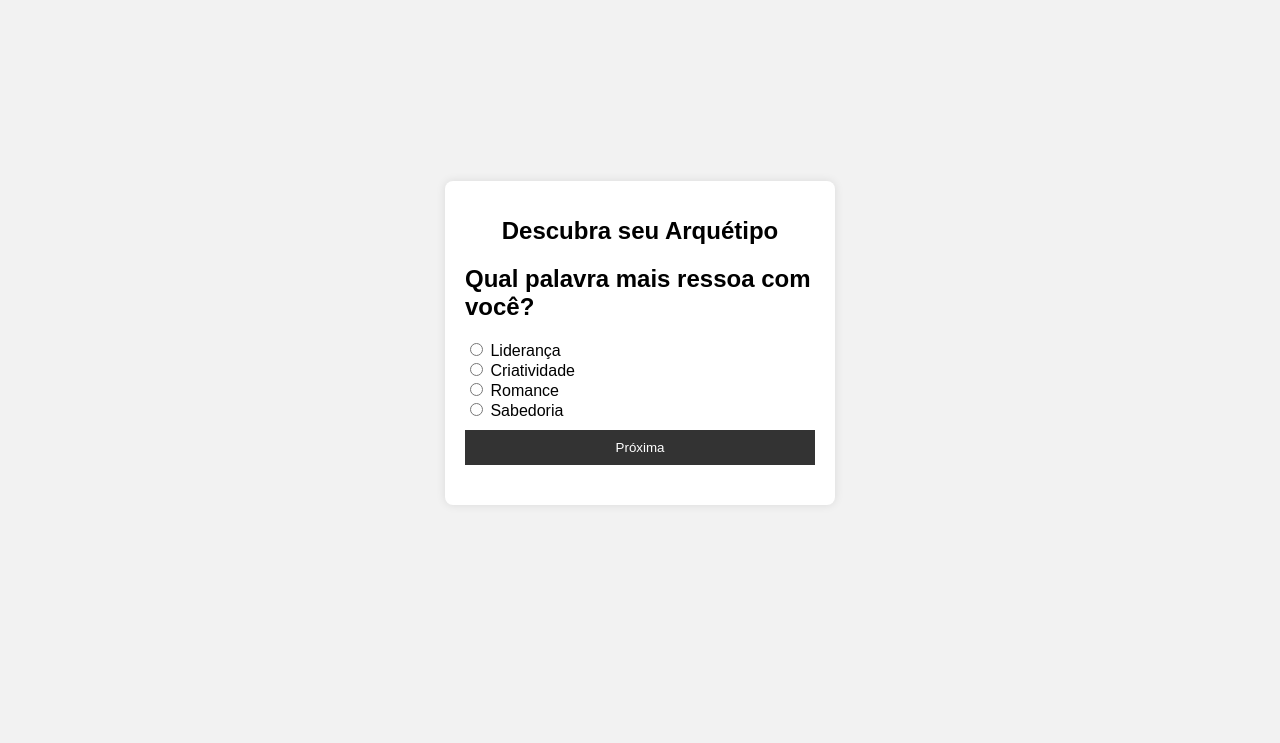
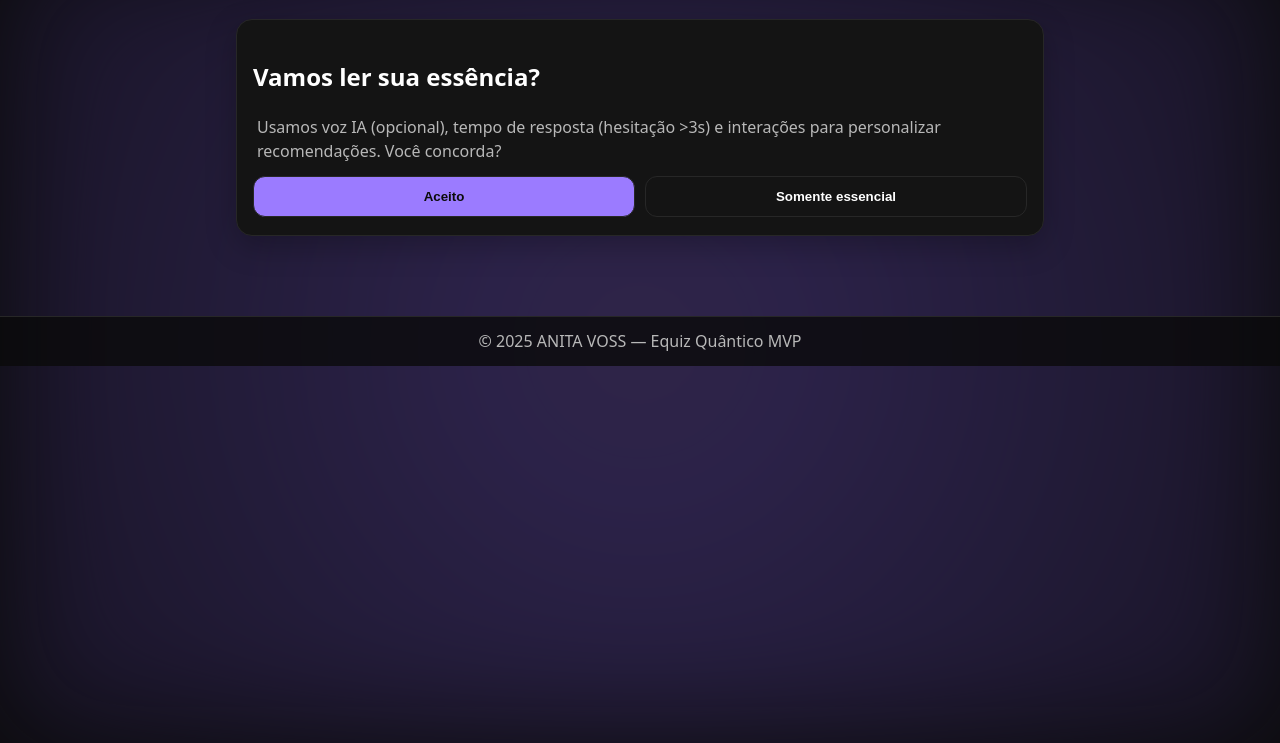
Before and after one commit to antiavoss/teste, a plain HTML site: page index.html in a window 1280 px wide. Shown: the part 57-800 px from the top of the page. Drawn offline with Linux system fonts and the light colour scheme; animation ran at ten frames a second.

Commit message:
Add files via upload

```diff
--- /dev/null
+++ b/app.js
@@ -0,0 +1,190 @@
+// Equiz Quântico — MVP focado em mobile
+const $ = (s)=>document.querySelector(s);
+const el = {
+  consent: $('#consent'), quiz: $('#quiz'), result: $('#result'),
+  bar: $('#bar'), step: $('#step'), qtitle: $('#qtitle'), opts: $('#opts'),
+  back: $('#btnBack'), next: $('#btnNext'),
+  archTitle: $('#archTitle'), archCopy: $('#archCopy'), tags: $('#tags'),
+  see: $('#btnSee'), retry: $('#btnRetry'), grid: $('#grid'),
+  accept: $('#btnAccept'), decline: $('#btnDecline')
+};
+
+// Perguntas indiretas (A/B/C/D) — 4 arquétipos
+const QUIZ = [
+  { q:"No seu ritual diário, o que te coloca em movimento primeiro?",
+    opts:[
+      {t:"Assumir o controle do dia", a:"Soberana"},
+      {t:"Testar uma ideia nova", a:"Visionária"},
+      {t:"Cuidar de quem você ama", a:"Romântica"},
+      {t:"Escolher o essencial com calma", a:"Eterna"}
+    ]},
+  { q:"Ao montar um look para hoje, você busca…",
+    opts:[
+      {t:"Estrutura que impõe respeito", a:"Soberana"},
+      {t:"Texturas/recortes inesperados", a:"Visionária"},
+      {t:"Delicadeza e aconchego", a:"Romântica"},
+      {t:"Linhas limpas que duram", a:"Eterna"}
+    ]},
+  { q:"Qual elogio te descreve melhor agora?",
+    opts:[
+      {t:"Imponente", a:"Soberana"},
+      {t:"Inventiva", a:"Visionária"},
+      {t:"Afetuosa", a:"Romântica"},
+      {t:"Elegante", a:"Eterna"}
+    ]},
+  { q:"Se seu guarda-roupa fosse um mantra, seria…",
+    opts:[
+      {t:"Presença é proteção", a:"Soberana"},
+      {t:"Crio futuros leves", a:"Visionária"},
+      {t:"Estética que abraça", a:"Romântica"},
+      {t:"Atemporal é liberdade", a:"Eterna"}
+    ]},
+];
+
+// Cópias "quânticas" — narrativas adaptadas por hesitação
+const COPY = {
+  Soberana:(sig)=> `Você move o ambiente sem esforço. ${sig.hesita ? "Sua pausa revela sabedoria estratégica — poder que escuta antes de agir." : "Você escolhe e o mundo se organiza."}`,
+  Visionária:(sig)=> `Você vê o contorno do amanhã. ${sig.hesita ? "A hesitação foi combustível criativo — sua intuição está desenhando caminhos." : "Seu impulso inaugura possibilidade."}`,
+  Romântica:(sig)=> `Você torna o cotidiano mais humano. ${sig.hesita ? "A pausa indica cuidado — sua estética conversa com afeto." : "Você flui com leveza e calor."}`,
+  Eterna:(sig)=> `Você escolhe o que permanece. ${sig.hesita ? "Sua calma lapida escolhas — elegância essencial." : "Clareza direta, sem ruído."}`
+};
+
+// Curadoria mock (12 itens) — substituirá pela Content API
+const CURA = {
+  Soberana: [
+    {t:"Sobretudo Bell", p:389.90, img:"https://images.unsplash.com/photo-1512436991641-6745cdb1723f?q=80&w=900&auto=format&fit=crop", url:"https://www.anitavoss.com.br/sobretudo-bell?utm_source=equiz&utm_medium=quiz&utm_campaign=Soberana"},
+    {t:"Pantalona Cely", p:426.70, img:"https://images.unsplash.com/photo-1534452203293-494d7ddbf7e0?q=80&w=900&auto=format&fit=crop", url:"https://www.anitavoss.com.br/pantalona-cely?utm_source=equiz&utm_medium=quiz&utm_campaign=Soberana"}
+  ],
+  Visionária: [
+    {t:"Top Ingrid Tech", p:184.20, img:"https://images.unsplash.com/photo-1519741497674-611481863552?q=80&w=900&auto=format&fit=crop", url:"https://www.anitavoss.com.br/top-ingrid?utm_source=equiz&utm_medium=quiz&utm_campaign=Visionaria"},
+    {t:"Calça Maltha", p:426.70, img:"https://images.unsplash.com/photo-1544441893-675973e31985?q=80&w=900&auto=format&fit=crop", url:"https://www.anitavoss.com.br/calca-maltha?utm_source=equiz&utm_medium=quiz&utm_campaign=Visionaria"}
+  ],
+  Romântica: [
+    {t:"Vestido Karin", p:349.90, img:"https://images.unsplash.com/photo-1541099649105-f69ad21f3246?q=80&w=900&auto=format&fit=crop", url:"https://www.anitavoss.com.br/vestido-karin?utm_source=equiz&utm_medium=quiz&utm_campaign=Romentica"},
+    {t:"Top Amora", p:99.90, img:"https://images.unsplash.com/photo-1520975867597-0f5f8d38982b?q=80&w=900&auto=format&fit=crop", url:"https://www.anitavoss.com.br/top-amora?utm_source=equiz&utm_medium=quiz&utm_campaign=Romentica"}
+  ],
+  Eterna: [
+    {t:"Camisa Ícone", p:419.90, img:"https://images.unsplash.com/photo-1519741498318-158f6ab2cfeb?q=80&w=900&auto=format&fit=crop", url:"https://www.anitavoss.com.br/camisa-icone?utm_source=equiz&utm_medium=quiz&utm_campaign=Eterna"},
+    {t:"Tricot Clássico", p:281.20, img:"https://images.unsplash.com/photo-1520975867684-65e0e6b1a6f7?q=80&w=900&auto=format&fit=crop", url:"https://www.anitavoss.com.br/tricot-classico?utm_source=equiz&utm_medium=quiz&utm_campaign=Eterna"}
+  ]
+};
+// duplicar para total ~12 itens
+Object.keys(CURA).forEach(k=>{
+  const base = CURA[k];
+  while(base.length<12){ base.push({...base[base.length%2], t: base[base.length%2].t+" • "+(base.length+1)}) }
+});
+
+let allowVoice = false;
+let i=0, picks=Array(QUIZ.length).fill(null), scores={"Soberana":0,"Visionária":0,"Romântica":0,"Eterna":0};
+let startTs=0, hesitations=0;
+
+function money(n){ try{ return new Intl.NumberFormat('pt-BR',{style:'currency',currency:'BRL'}).format(n);}catch{return "R$ "+Number(n).toFixed(2);} }
+
+function show(id){ [el.consent, el.quiz, el.result].forEach(s=>s.classList.add('hidden')); id.classList.remove('hidden'); }
+
+// Consent
+el.accept.addEventListener('click', ()=>{ allowVoice = true; begin(); });
+el.decline.addEventListener('click', ()=>{ allowVoice = false; begin(); });
+
+function begin(){ i=0; picks.fill(null); Object.keys(scores).forEach(k=>scores[k]=0); hesitations=0; show(el.quiz); renderQ(); }
+
+function renderQ(){
+  el.bar.style.width = (i/QUIZ.length*100)+'%';
+  el.step.textContent = `Pergunta ${i+1} de ${QUIZ.length}`;
+  const q = QUIZ[i]; el.qtitle.textContent = q.q;
+  el.opts.innerHTML = q.opts.map((o,idx)=>`<button class="opt" data-idx="${idx}">${o.t}</button>`).join('');
+  el.next.disabled = picks[i]===null;
+  el.back.disabled = i===0;
+  startTs = performance.now();
+}
+
+el.opts.addEventListener('click', (ev)=>{
+  const btn = ev.target.closest('.opt'); if(!btn) return;
+  const idx = Number(btn.dataset.idx);
+  [...el.opts.children].forEach(c=>c.classList.remove('selected'));
+  btn.classList.add('selected');
+  picks[i]=idx; el.next.disabled=false;
+});
+
+el.next.addEventListener('click', ()=>{
+  if(picks[i]==null) return;
+  const dt = (performance.now()-startTs)/1000;
+  if(dt>3) hesitations++;
+  const choice = QUIZ[i].opts[picks[i]].a;
+  scores[choice]++;
+  i++;
+  if(i<QUIZ.length) renderQ(); else finish();
+});
+el.back.addEventListener('click', ()=>{ if(i===0) return; i--; renderQ(); });
+
+function finish(){
+  const winner = Object.entries(scores).sort((a,b)=>b[1]-a[1])[0][0];
+  const sig = { hesita: hesitations>0, h: hesitations, total: QUIZ.length };
+  const txt = COPY[winner](sig);
+  show(el.result);
+  el.archTitle.textContent = winner;
+  el.archCopy.textContent = txt;
+  el.tags.innerHTML = [`Afinidade ${scores[winner]}/${QUIZ.length}`, sig.h>0?`Hesitação ×${sig.h}`:"Resposta fluida", "Equiz Quântico"]
+    .map(t=>`<span class="tag">${t}</span>`).join('');
+  if(allowVoice) speak(`Seu arquétipo é ${winner}. ${txt}`);
+}
+
+function speak(text){
+  try{
+    if('speechSynthesis' in window){
+      const u = new SpeechSynthesisUtterance(text);
+      u.lang = 'pt-BR'; u.rate = 1; u.pitch = 1;
+      window.speechSynthesis.speak(u);
+    }
+  }catch(e){ console.log('voice fail', e); }
+}
+
+el.retry.addEventListener('click', ()=>{ show(el.consent); });
+
+el.see.addEventListener('click', ()=>{
+  const arc = el.archTitle.textContent.trim();
+  const list = (CURA[arc]||[]).slice(0,12);
+  el.grid.innerHTML = list.map(p=>`
+    <article class="item">
+      <img src="${p.img}" alt="${p.t}" loading="lazy"/>
+      <div class="body">
+        <div class="title">${p.t}</div>
+        <div class="price">${money(p.p)}</div>
+      </div>
+      <a class="btn cta" href="${p.url}" target="_blank" rel="noopener">Comprar</a>
+    </article>
+  `).join('');
+});
+
+// === AR-lite decorativo sem libs: gradiente animado no canvas ===
+(function animateBg(){
+  const c = document.getElementById('bg'); if(!c) return;
+  const ctx = c.getContext('2d');
+  function resize(){ c.width = innerWidth; c.height = innerHeight; }
+  addEventListener('resize', resize, {passive:true}); resize();
+  let t=0;
+  function loop(){
+    t+=0.004;
+    const w=c.width,h=c.height; const cx=w/2, cy=h/2;
+    const g = ctx.createRadialGradient(cx,cy,Math.min(w,h)*0.1*Math.abs(Math.sin(t)), cx,cy,Math.max(w,h));
+    g.addColorStop(0, 'rgba(155,123,255,0.55)');
+    g.addColorStop(1, 'rgba(0,0,0,0.0)');
+    ctx.fillStyle = g; ctx.fillRect(0,0,w,h);
+    requestAnimationFrame(loop);
+  }
+  loop();
+})();
+
+// === Simulação 10 usuárias no console ===
+(function simulate(){
+  const A = ["Soberana","Visionária","Romântica","Eterna"];
+  let out = Array.from({length:10}, (_,k)=>`Usuária ${k+1}: ${A[Math.floor(Math.random()*4)]}`);
+  console.log("%cSimulação Equiz (10 usuárias):","color:#9b7bff;font-weight:700"); console.log(out.join("\n"));
+})();
+
+// === Script TikTok 15s (console) ===
+console.log(`TikTok 15s:
+0-2s: Close no rosto + texto "Qual é sua essência?"
+2-6s: 2 perguntas rápidas na tela com barra preta crescendo
+6-10s: Resultado com voz sussurrada "Seu arquétipo é..."
+10-15s: 2 looks sugeridos + CTA "Descubra o seu • link na bio"`);
--- a/index.html
+++ b/index.html
@@ -1,18 +1,59 @@
-<!DOCTYPE html>
+<!doctype html>
 <html lang="pt-BR">
 <head>
-  <meta charset="UTF-8" />
-  <meta name="viewport" content="width=device-width, initial-scale=1.0" />
-  <title>Quiz Arquétipos</title>
-  <link rel="stylesheet" href="style.css" />
+<meta charset="utf-8">
+<meta name="viewport" content="width=device-width, initial-scale=1, viewport-fit=cover">
+<title>ANITA VOSS • Equiz (Quântico MVP)</title>
+<link rel="stylesheet" href="style.css">
 </head>
 <body>
-  <div class="quiz-container">
-    <h1>Descubra seu Arquétipo</h1>
-    <div id="quiz"></div>
-    <button id="next-btn">Próxima</button>
-    <div id="result"></div>
-  </div>
-  <script src="script.js"></script>
+<header class="topbar">
+  <div class="brand">ANITA VOSS • Equiz</div>
+  <div class="pill">Quântico • MVP</div>
+</header>
+
+<main class="wrap">
+  <!-- Consentimento -->
+  <section id="consent" class="card">
+    <h1>Vamos ler sua essência?</h1>
+    <p class="muted">Usamos voz IA (opcional), tempo de resposta (hesitação &gt;3s) e interações para personalizar recomendações. Você concorda?</p>
+    <div class="row">
+      <button id="btnAccept" class="btn">Aceito</button>
+      <button id="btnDecline" class="btn ghost">Somente essencial</button>
+    </div>
+  </section>
+
+  <!-- Quiz -->
+  <section id="quiz" class="card hidden">
+    <div class="progress"><div id="bar" class="bar"></div></div>
+    <p id="step" class="muted">Pergunta 1 de 4</p>
+    <h2 id="qtitle" class="title">Carregando…</h2>
+    <div id="opts" class="options"></div>
+    <div class="row">
+      <button id="btnBack" class="btn ghost" disabled>Voltar</button>
+      <button id="btnNext" class="btn" disabled>Próxima</button>
+    </div>
+  </section>
+
+  <!-- Resultado -->
+  <section id="result" class="card hidden">
+    <div class="progress"><div class="bar full"></div></div>
+    <h2 class="title" id="archTitle">Seu arquétipo</h2>
+    <p class="muted" id="archCopy"></p>
+    <div class="tags" id="tags"></div>
+    <div class="row">
+      <button id="btnSee" class="btn">Ver curadoria</button>
+      <button id="btnRetry" class="btn ghost">Refazer</button>
+    </div>
+    <div id="grid" class="grid"></div>
+  </section>
+</main>
+
+<footer class="foot">© 2025 ANITA VOSS — Equiz Quântico MVP</footer>
+
+<!-- AR-lite decorativo (sem libs externas) -->
+<canvas id="bg" class="bg" aria-hidden="true"></canvas>
+
+<script src="app.js"></script>
 </body>
 </html>
--- a/style.css
+++ b/style.css
@@ -1,41 +1,37 @@
-body {
-  font-family: Arial, sans-serif;
-  background: #f2f2f2;
-  display: flex;
-  justify-content: center;
-  align-items: center;
-  height: 100vh;
-  margin: 0;
+/* Reset básico */
+*{box-sizing:border-box} html,body{height:100%}
+:root{
+  --bg:#0b0b0b; --card:#141414; --text:#fff; --muted:#b8b8b8; --ring:#272727; --acc:#9b7bff;
 }
-
-.quiz-container {
-  background: #fff;
-  padding: 20px;
-  border-radius: 8px;
-  width: 350px;
-  box-shadow: 0 0 10px rgba(0,0,0,0.1);
-}
-
-h1 {
-  font-size: 1.5rem;
-  text-align: center;
-}
-
-button {
-  background: #333;
-  color: #fff;
-  padding: 10px;
-  width: 100%;
-  border: none;
-  margin-top: 10px;
-  cursor: pointer;
-}
-
-button:hover {
-  background: #555;
-}
-
-#result {
-  margin-top: 20px;
-  font-weight: bold;
-}
+body{margin:0;background:var(--bg);color:var(--text);font:400 16px/1.55 system-ui,-apple-system,Segoe UI,Roboto,Inter}
+.topbar{position:sticky;top:0;z-index:5;display:flex;justify-content:space-between;align-items:center;padding:12px 16px;border-bottom:1px solid var(--ring);background:rgba(11,11,11,.85);backdrop-filter:blur(6px)}
+.brand{font-weight:700}
+.pill{font-size:12px;padding:4px 8px;border:1px solid var(--ring);border-radius:999px;color:var(--muted)}
+.wrap{max-width:840px;margin:22px auto 80px;padding:0 16px}
+.card{background:var(--card);border:1px solid var(--ring);border-radius:16px;padding:18px 16px;box-shadow:0 10px 30px rgba(0,0,0,.25)}
+.hidden{display:none}
+.title{margin:6px 4px 12px}
+.muted{color:var(--muted);margin:0 4px 12px}
+.row{display:flex;gap:10px;margin-top:12px}
+.btn{flex:1;display:inline-flex;align-items:center;justify-content:center;border-radius:12px;padding:12px 14px;border:1px solid var(--ring);cursor:pointer;background:var(--acc);color:#0b0b0b;font-weight:700}
+.btn.ghost{background:transparent;color:var(--text)}
+.btn:active{transform:translateY(1px)}
+.progress{height:8px;background:#0f0f0f;border-radius:10px;overflow:hidden;border:1px solid var(--ring);margin-bottom:10px}
+.bar{height:100%;width:0;background:linear-gradient(90deg,#6ae0ff,#9b7bff)}
+.bar.full{width:100%}
+.options{display:grid;gap:10px}
+.opt{display:flex;gap:10px;border:1px solid var(--ring);border-radius:12px;padding:12px;background:#101010;cursor:pointer}
+.opt:active{transform:scale(.995)}
+.opt.selected{border-color:#c7b8ff;box-shadow:0 0 0 3px rgba(155,123,255,.15)}
+.tags{display:flex;flex-wrap:wrap;gap:8px;margin:8px 4px}
+.tag{font-size:12px;padding:6px 10px;border-radius:999px;background:#0f0f0f;border:1px solid var(--ring);color:var(--muted)}
+.grid{display:grid;grid-template-columns:repeat(2,minmax(0,1fr));gap:12px;margin-top:14px}
+.item{border:1px solid var(--ring);border-radius:14px;overflow:hidden;background:#101010;display:flex;flex-direction:column}
+.item img{width:100%;height:170px;object-fit:cover;background:#0f0f0f}
+.item .body{padding:10px}
+.item .price{font-weight:700}
+.item .cta{margin:10px;display:block;text-align:center}
+.foot{position:sticky;bottom:0;text-align:center;color:var(--muted);padding:12px;border-top:1px solid var(--ring);background:rgba(11,11,11,.8)}
+/* Canvas AR-lite */
+.bg{position:fixed;inset:0;z-index:-1;filter:blur(60px) saturate(130%);opacity:.25}
+@media (max-width:560px){ .grid{grid-template-columns:1fr} }
```
Also changed, not shown: README.md.
